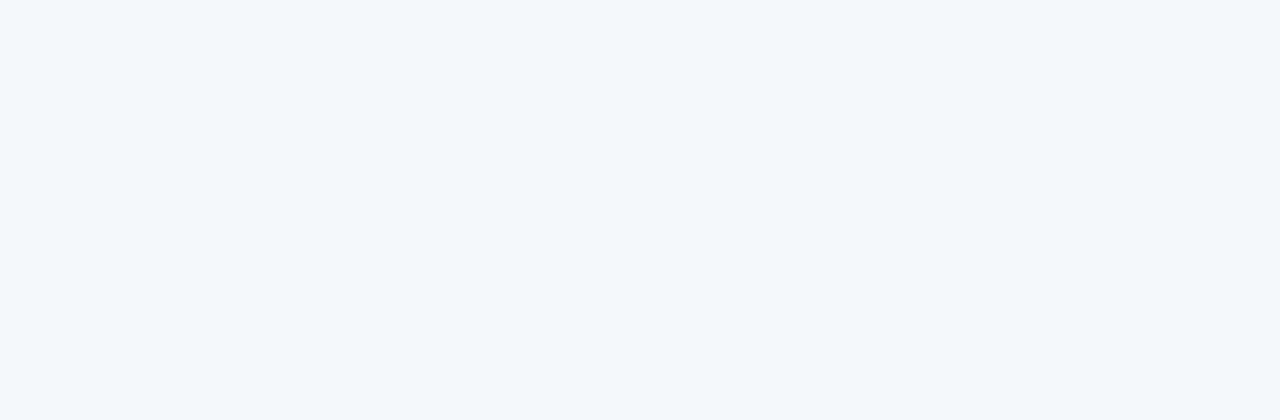
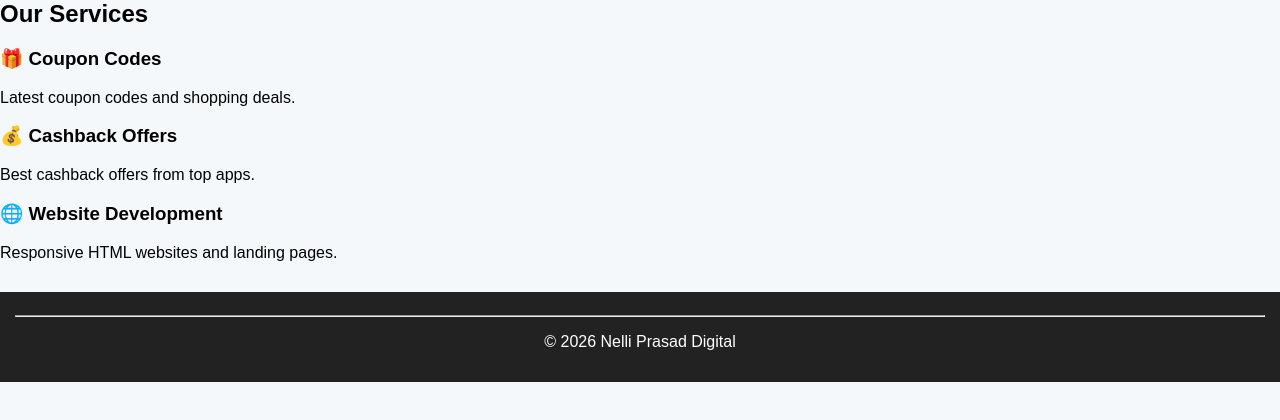
Before and after one commit to nellikrishnaprasad-debug/mywebsite, a plain HTML site: page index.html in a window 1280 px wide. Drawn offline with Linux system fonts and the light colour scheme.

Commit message:
Add services section and footer to index.html
Added a section for services and a footer with copyright information.

```diff
--- a/index.html
+++ b/index.html
@@ -4,3 +4,19 @@
     <title>Nelli Prasad Digital</title>
     <link rel="stylesheet" href="style.css">
 </head>
+<section>
+    <h2>Our Services</h2>
+
+    <h3>🎁 Coupon Codes</h3>
+    <p>Latest coupon codes and shopping deals.</p>
+
+    <h3>💰 Cashback Offers</h3>
+    <p>Best cashback offers from top apps.</p>
+
+    <h3>🌐 Website Development</h3>
+    <p>Responsive HTML websites and landing pages.</p>
+</section>
+<footer>
+    <hr>
+    <p>© 2026 Nelli Prasad Digital</p>
+</footer>
```
